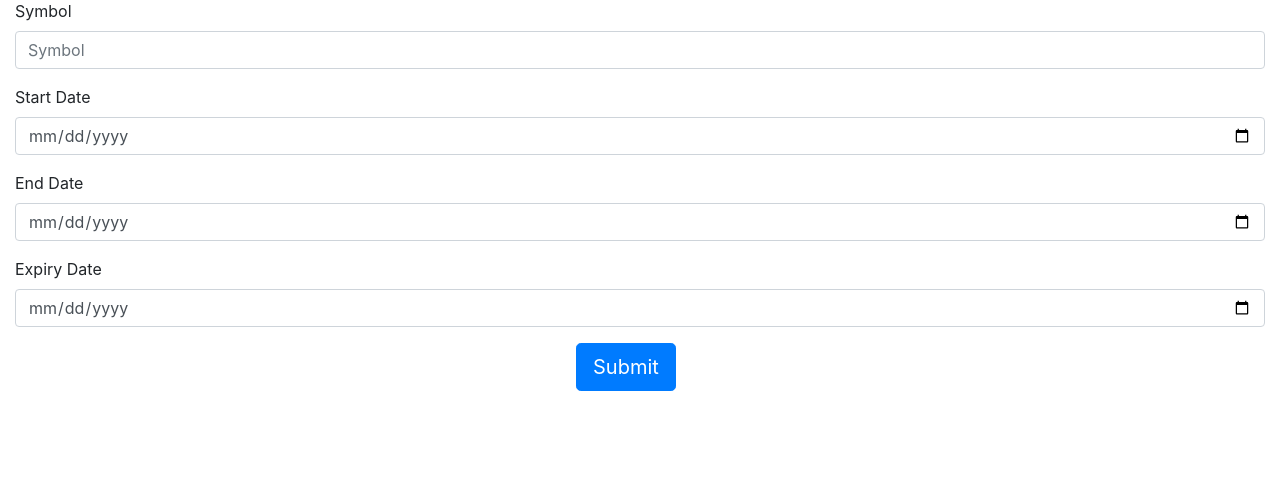
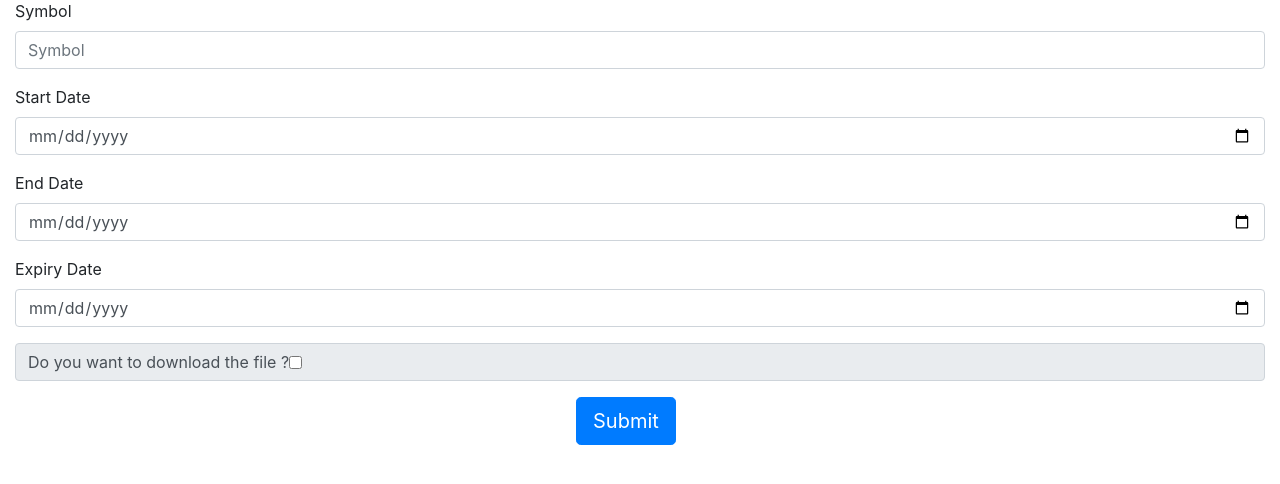
Before and after one commit to Ishika18/nse_EOD_copy_flask, a Flask app: page / in a window 1280 px wide. Shown: the part 57-541 px from the top of the page. Run offline with Flask 2, Linux system fonts and the light colour scheme; some libraries are stand-ins or nearby versions.

Commit message:
index and base html made with basic functionality

```diff
--- a/app.py
+++ b/app.py
@@ -1,6 +1,8 @@
-from flask import Flask, render_template
+from flask import Flask, render_template, request
 from flask_datepicker import datepicker
-
+from datetime import date
+from nsepy import get_history
+from data import data
 
 app = Flask(__name__)
 app = Flask(__name__)
@@ -12,5 +14,18 @@ def home():
     return render_template("index.html")
 
 
+@app.route("/data", methods=["POST", "GET"])
+def show_data():
+    if request.method == "POST":
+        download = request.form["download"]
+        stock_fut = get_history(symbol=request.form["symbol"],
+                                start_date=date(request.form["start_date"]),
+                                end_date=date(request.form["end_date"]),
+                                expiry_date=date(request.form["expiry_date"]))
+        if download == "on":
+            download_file(stock_fut)
+        return f"{download}"
+
+
 if __name__ == '__main__':
     app.run(debug=True)
--- a/templates/index.html
+++ b/templates/index.html
@@ -2,21 +2,22 @@
 {% block title %} Home {% endblock %}
 
 {% block scripts %}
-  {{ super() }}
-  {{ datepicker.loader() }} {# to load jQuery-ui #}
-  {{ datepicker.picker(id=".dp") }}
+{{ super() }}
+{{ datepicker.loader() }} {# to load jQuery-ui #}
+{{ datepicker.picker(id=".dp") }}
 {% endblock %}
 
 {% block content %}
 <h1 style="text-align:center;">Stock Future Price History</h1>
-<form action="#" method="post">
+<form action="/data" method="post">
     <div class="form-group col-12">
         <label for="validationDefault01">Symbol</label>
         <input type="text" class="form-control" id="validationDefault01" placeholder="Symbol" name="symbol" required>
     </div>
     <div class="form-group col-12">
         <label for="validationDefault02">Start Date</label>
-        <input type="date" class="form-control dp" id="validationDefault01" placeholder="Symbol" name="start_date" required>
+        <input type="date" class="form-control dp" id="validationDefault01" placeholder="Symbol" name="start_date"
+            required>
     </div>
     <div class="form-group col-12">
         <label for="validationDefault03">End Date</label>
@@ -26,6 +27,12 @@
         <label for="validationDefault04">Expiry Date</label>
         <input type="date" class="form-control dp" id="validationDefault01" name="expiry_date" required>
     </div>
+    <div class="form-group col-12">
+        <div class="input-group-text">
+            Do you want to download the file ?
+            <input type="checkbox" aria-label="Checkbox for following text input" name="download">
+        </div>
+    </div>
     <p><button type="submit" class="btn btn-primary btn-lg" style="margin-left: 45%">Submit</button> </p>
 </form>
 
```
Also changed, not shown: data.py (added, +7 -0 lines).
